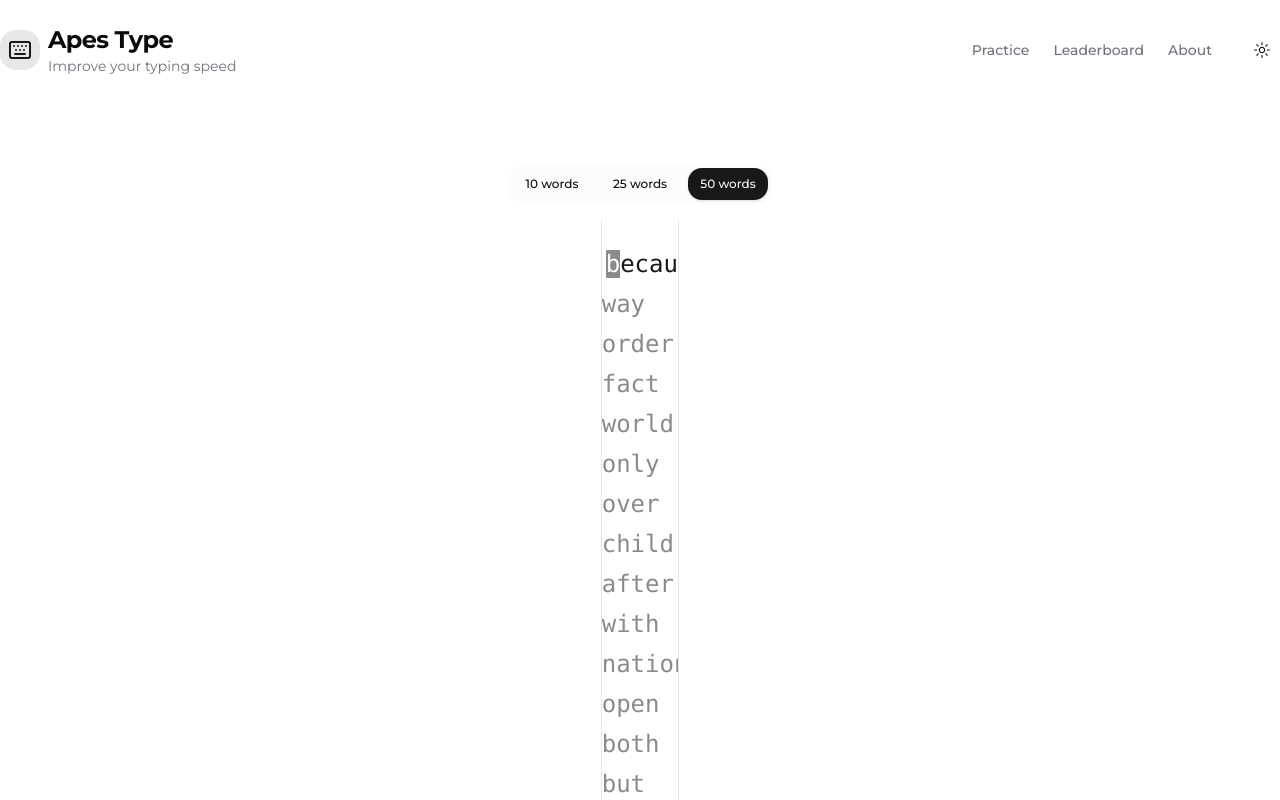
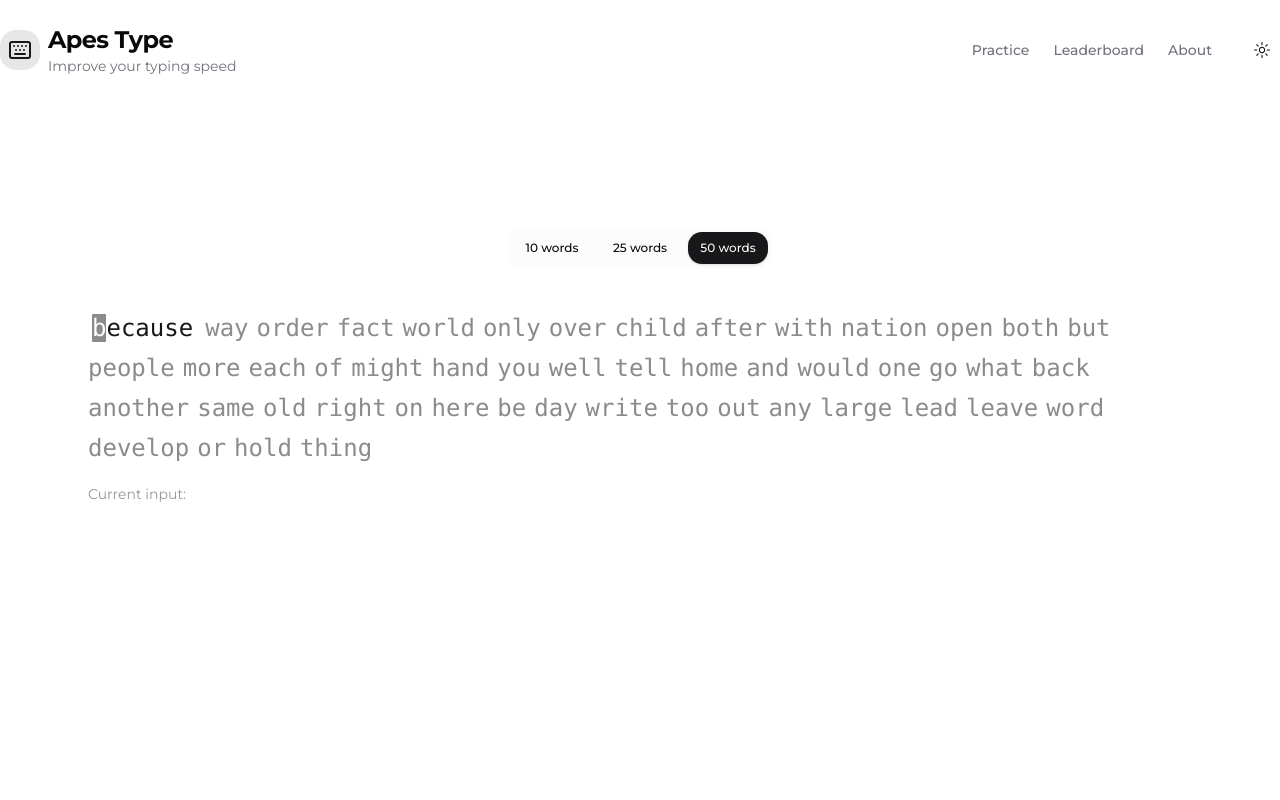
Before and after one commit to verareyou/apestype, a Next.js app: page / in a window 1280 px wide. Shown: the top 800 px of the page. Built offline with nearby package versions, Linux system fonts and the light colour scheme; a web font is replaced by a local one.

Commit message:
feat: update ui

```diff
--- a/src/app/page.tsx
+++ b/src/app/page.tsx
@@ -79,15 +79,18 @@ export default function Home() {
     }
 
     // finish on last word's last letter without typing space or enter
-    if (typedWord.length >= currentWord.length || e.key === ' ') {
+    if (typedWord.length >= currentWord.length) {
+      if (e.key === ' ') {
+        console.log('space', typedWord.length, currentWord.length)
+        generateResult()
+        return
+      }
       if (e.key === 'Backspace') {
         setText((prevText) =>
           e.metaKey || e.ctrlKey ? '' : prevText.slice(0, -1)
         )
         return
       }
-      generateResult()
-      return
     }
 
     if (
@@ -100,16 +103,15 @@ export default function Home() {
       return
     }
 
-    if (
-      (e.key === ' ' || e.key === 'Enter') &&
-      currentWord.length === typedWord.length
-    ) {
+    if (e.key === ' ' && currentWord.length === typedWord.length) {
       e.preventDefault()
       generateResult()
       return
     }
     if (e.key.length === 1) {
+      if (e.key !== ' ') {
         setText((prevText) => prevText + e.key)
+      }
       return
     }
     if (e.key === 'Backspace') {
@@ -140,15 +142,6 @@ export default function Home() {
     resetTest()
   }
 
-  const handlePanelResize = (size: number) => {
-    localStorage.setItem(PANEL_SIZE_KEY, size.toString())
-    console.log(size)
-  }
-
-  const [panelSize, setPanelSize] = useState(() =>
-    parseInt(localStorage.getItem(PANEL_SIZE_KEY) || '10')
-  )
-
   return (
     <main className=" flex-1 p-8 flex flex-col items-center justify-center pb-44 ">
       <Card className="w-full max-w-6xl mb-8 border-none shadow-none ">
@@ -158,20 +151,7 @@ export default function Home() {
             onWordCountChange={handleWordCountChange}
           />
         </div>
-        <ResizablePanelGroup direction="horizontal">
-          <ResizablePanel defaultSize={80 - panelSize}></ResizablePanel>
-          <ResizableHandle
-            onDragging={(isDragging) => {
-              if (isDragging) {
-                console.log('dragging')
-              }
-            }}
-            withHandle
-          />
-          <ResizablePanel
-            onResize={handlePanelResize}
-            defaultSize={panelSize}
-          >
+
         <CardContent className=" bg-none border-none shadow-none pt-6 relative">
           {!isFocused || isRestartFocused ? (
             <div
@@ -253,9 +233,7 @@ export default function Home() {
                 Test Results
               </h2>
               <div className="flex justify-between items-center mb-6 bg-primary/10 p-4 rounded-lg">
-                    <p className="text-lg font-semibold">
-                      Words Per Minute (WPM):
-                    </p>
+                <p className="text-lg font-semibold">Words Per Minute (WPM):</p>
                 <p className="text-3xl font-bold text-primary">{wpm}</p>
               </div>
               <div className="flex justify-between items-center mb-6 bg-secondary/10 p-4 rounded-lg">
@@ -267,10 +245,6 @@ export default function Home() {
             </>
           )}
         </CardContent>
-          </ResizablePanel>
-          <ResizableHandle withHandle />
-          <ResizablePanel defaultSize={80 - panelSize}></ResizablePanel>
-        </ResizablePanelGroup>
       </Card>
       <div className="overflow-hidden h-0">
         <Button
```
Lines whose indentation alone changed are shown as unchanged.
